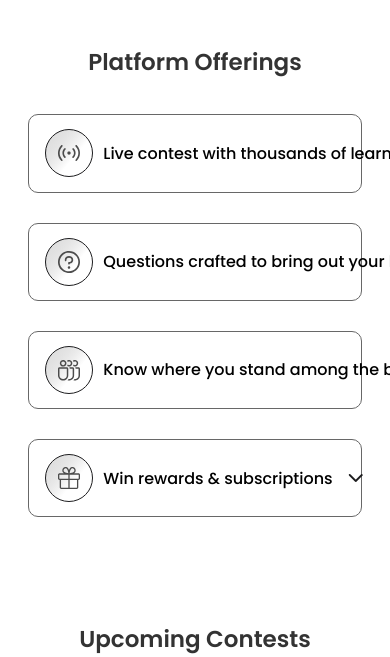
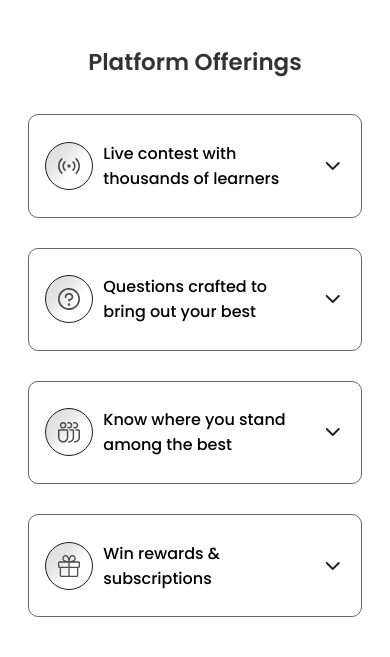
Before and after one commit to Xaverick/QuizCraft, a React (Vite) app in the folder client/: page / in a window 390 px wide. Shown: the part 1040-1697 px from the top of the page. Built offline with nearby package versions, Linux system fonts and the light colour scheme; no server answers.

Commit message:
add css improve

```diff
--- a/client/src/Pages/HomePage/Home.scss
+++ b/client/src/Pages/HomePage/Home.scss
@@ -274,7 +274,7 @@ $animationSpeed: 20s;
       gap: 10px;
       text-wrap: nowrap;
 
-      p{
+      p {
         font-size: 16px;
       }
     }
@@ -296,6 +296,10 @@ $animationSpeed: 20s;
 
       .question .question-answer p {
         font-size: 12px;
+      }
+
+      .question-text {
+        text-wrap: pretty;
       }
     }
   }
--- a/client/src/index.css
+++ b/client/src/index.css
@@ -1,8 +1,8 @@
-
-
-html, body {
+html,
+body {
     font-family: 'Poppins';
     padding: 0;
     margin: 0;
     overflow-x: hidden !important;
+    scroll-behavior: smooth;
 }
```
Also changed, not shown: client/src/Pages/AllContest/Allcontest.jsx (line endings or trailing spaces).
